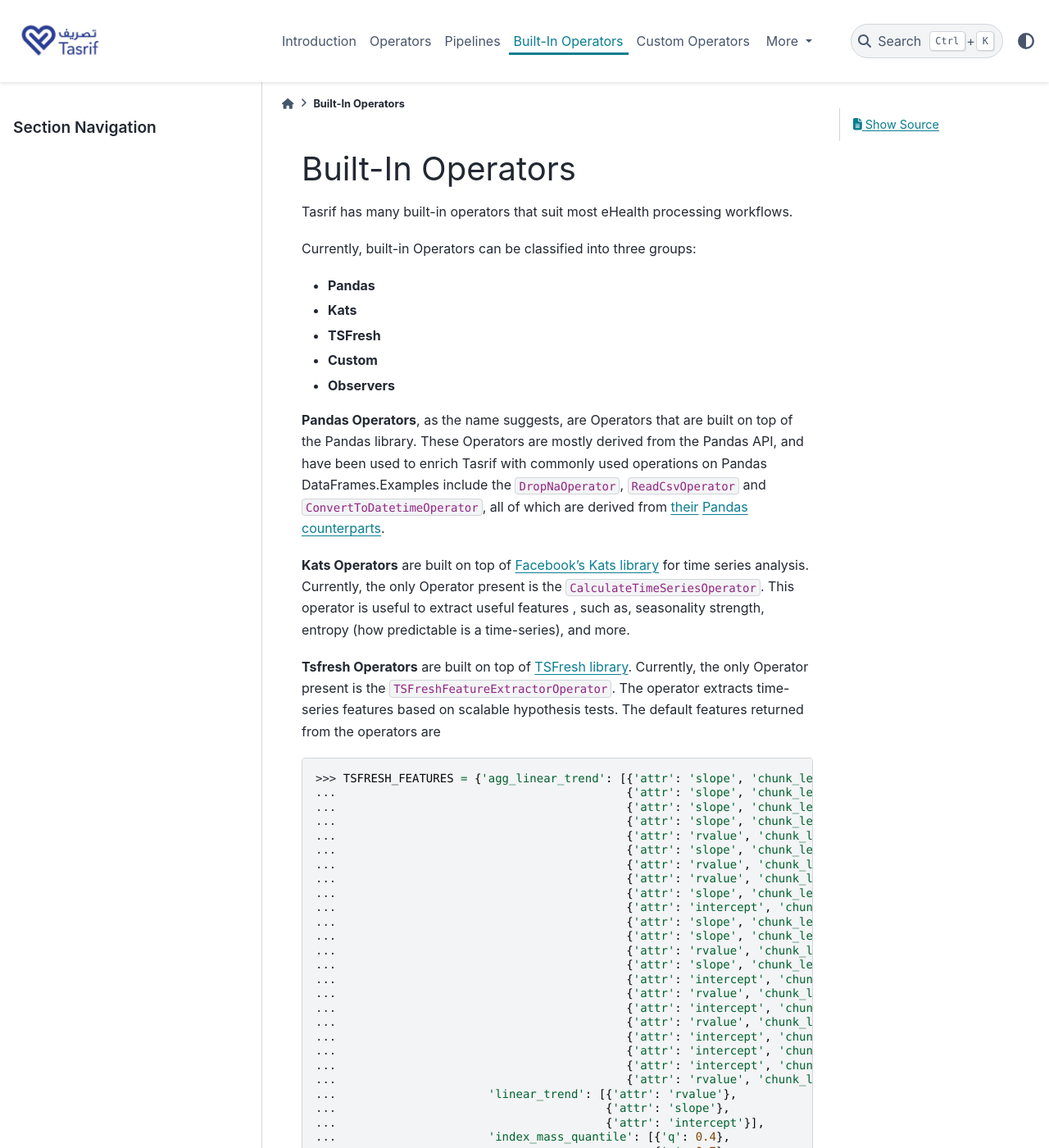
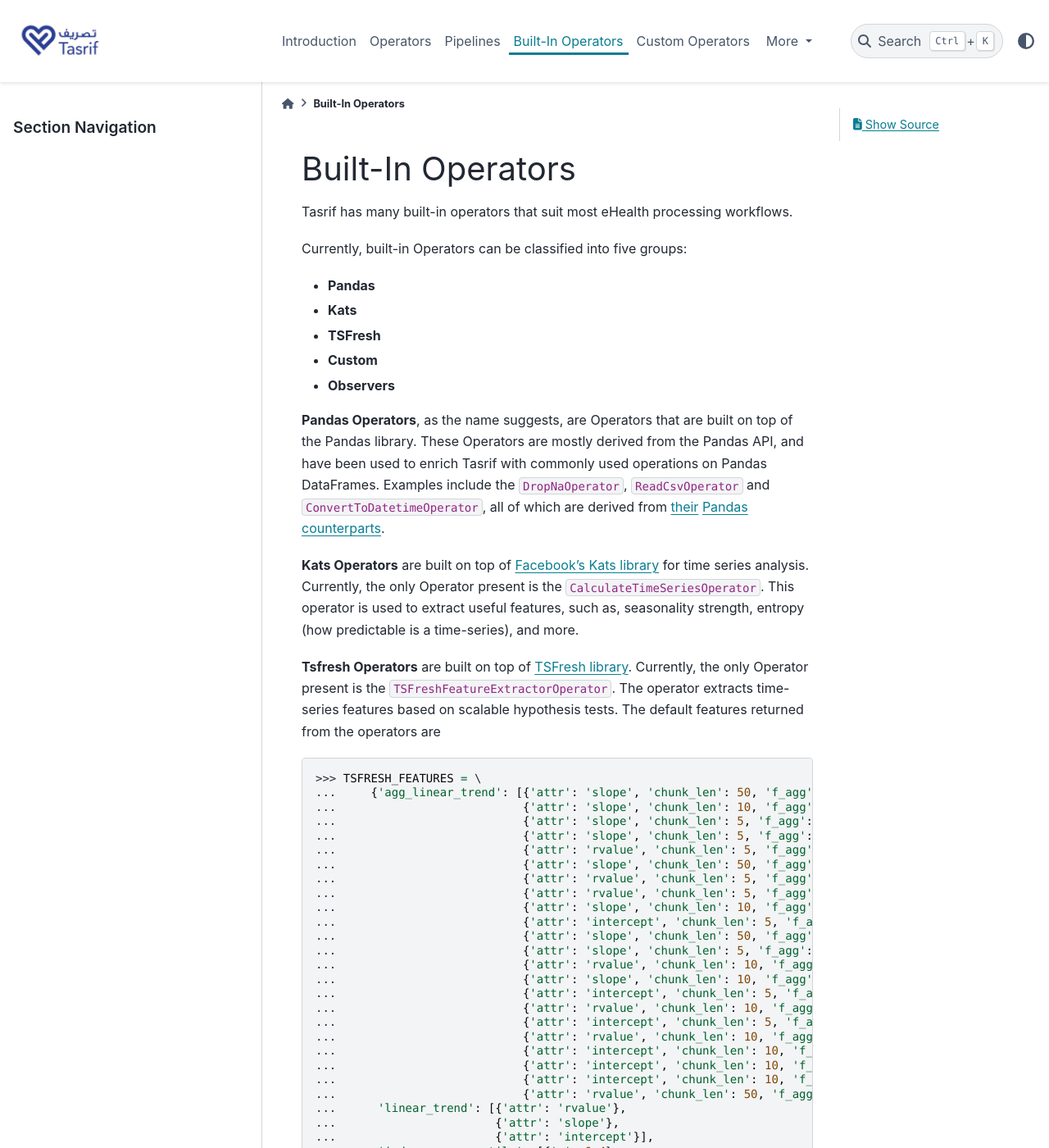
Before and after one commit to qcri/tasrif, a Sphinx documentation site: the page built from docs/source/built-in-operators.rst, in a window 1280 px wide and 1400 px high. Shown: the whole window at 82% size. Built offline with Sphinx 7.4.7 and the PyData theme 0.15.4, drawn with Linux system fonts in a browser that asks for light colours; some of the changed text lies outside the part shown.

Commit message:
Make small changes to docs

```diff
--- a/docs/source/built-in-operators.rst
+++ b/docs/source/built-in-operators.rst
@@ -3,7 +3,7 @@ Built-In Operators
 
 Tasrif has many built-in operators that suit most eHealth processing workflows.
 
-Currently, built-in Operators can be classified into three groups:
+Currently, built-in Operators can be classified into five groups:
 
 * **Pandas**
 * **Kats**
@@ -14,7 +14,7 @@ Currently, built-in Operators can be classified into three groups:
 **Pandas Operators**, as the name suggests, are Operators that are built on top of
 the Pandas library. These Operators are mostly derived from the Pandas API, and
 have been used to enrich Tasrif with commonly used operations on Pandas
-DataFrames.Examples include the :code:`DropNaOperator`, :code:`ReadCsvOperator`
+DataFrames. Examples include the :code:`DropNaOperator`, :code:`ReadCsvOperator`
 and :code:`ConvertToDatetimeOperator`, all of which are derived from `their
 <https://pandas.pydata.org/docs/reference/api/pandas.DataFrame.dropna.html>`_
 `Pandas
@@ -24,8 +24,8 @@ and :code:`ConvertToDatetimeOperator`, all of which are derived from `their
 
 **Kats Operators** are built on top of `Facebook's Kats library`_ for time series
 analysis. Currently, the only Operator present is the
-:code:`CalculateTimeSeriesOperator`. This operator is useful to extract useful features
-, such as, seasonality strength, entropy (how predictable is a time-series), and more.
+:code:`CalculateTimeSeriesOperator`. This operator is used to extract useful features,
+such as, seasonality strength, entropy (how predictable is a time-series), and more.
 
 **Tsfresh Operators** are built on top of `TSFresh library`_. Currently, the only Operator present is the
 :code:`TSFreshFeatureExtractorOperator`. The operator extracts time-series features based on
@@ -33,44 +33,45 @@ scalable hypothesis tests. The default features returned from the operators are
 
 .. code-block:: python
 
-          >>> TSFRESH_FEATURES = {'agg_linear_trend': [{'attr': 'slope', 'chunk_len': 50, 'f_agg': 'mean'},
-          ...                                          {'attr': 'slope', 'chunk_len': 10, 'f_agg': 'var'},
-          ...                                          {'attr': 'slope', 'chunk_len': 5, 'f_agg': 'max'},
-          ...                                          {'attr': 'slope', 'chunk_len': 5, 'f_agg': 'mean'},
-          ...                                          {'attr': 'rvalue', 'chunk_len': 5, 'f_agg': 'max'},
-          ...                                          {'attr': 'slope', 'chunk_len': 50, 'f_agg': 'var'},
-          ...                                          {'attr': 'rvalue', 'chunk_len': 5, 'f_agg': 'mean'},
-          ...                                          {'attr': 'rvalue', 'chunk_len': 5, 'f_agg': 'var'},
-          ...                                          {'attr': 'slope', 'chunk_len': 10, 'f_agg': 'mean'},
-          ...                                          {'attr': 'intercept', 'chunk_len': 5, 'f_agg': 'mean'},
-          ...                                          {'attr': 'slope', 'chunk_len': 50, 'f_agg': 'max'},
-          ...                                          {'attr': 'slope', 'chunk_len': 5, 'f_agg': 'var'},
-          ...                                          {'attr': 'rvalue', 'chunk_len': 10, 'f_agg': 'var'},
-          ...                                          {'attr': 'slope', 'chunk_len': 10, 'f_agg': 'max'},
-          ...                                          {'attr': 'intercept', 'chunk_len': 5, 'f_agg': 'var'},
-          ...                                          {'attr': 'rvalue', 'chunk_len': 10, 'f_agg': 'max'},
-          ...                                          {'attr': 'intercept', 'chunk_len': 5, 'f_agg': 'max'},
-          ...                                          {'attr': 'rvalue', 'chunk_len': 10, 'f_agg': 'mean'},
-          ...                                          {'attr': 'intercept', 'chunk_len': 10, 'f_agg': 'mean'},
-          ...                                          {'attr': 'intercept', 'chunk_len': 10, 'f_agg': 'var'},
-          ...                                          {'attr': 'intercept', 'chunk_len': 10, 'f_agg': 'max'},
-          ...                                          {'attr': 'rvalue', 'chunk_len': 50, 'f_agg': 'max'}],
-          ...                      'linear_trend': [{'attr': 'rvalue'},
-          ...                                       {'attr': 'slope'},
-          ...                                       {'attr': 'intercept'}],
-          ...                      'index_mass_quantile': [{'q': 0.4},
-          ...                                              {'q': 0.7},
-          ...                                              {'q': 0.6},
-          ...                                              {'q': 0.8},
-          ...                                              {'q': 0.3}],
-          ...                      'cwt_coefficients': [{'coeff': 3, 'w': 2, 'widths': (2, 5, 10, 20)},
-          ...                                           {'coeff': 7, 'w': 2, 'widths': (2, 5, 10, 20)}],
-          ...                      'last_location_of_maximum': None,
-          ...                      'fft_coefficient': [{'attr': 'imag', 'coeff': 1},
-          ...                                          {'attr': 'imag', 'coeff': 8}],
-          ...                      'first_location_of_maximum': None,
-          ...                      'energy_ratio_by_chunks': [{'num_segments': 10,
-          ...                                                  'segment_focus': 9}]}
+          >>> TSFRESH_FEATURES = \
+          ...     {'agg_linear_trend': [{'attr': 'slope', 'chunk_len': 50, 'f_agg': 'mean'},
+          ...                           {'attr': 'slope', 'chunk_len': 10, 'f_agg': 'var'},
+          ...                           {'attr': 'slope', 'chunk_len': 5, 'f_agg': 'max'},
+          ...                           {'attr': 'slope', 'chunk_len': 5, 'f_agg': 'mean'},
+          ...                           {'attr': 'rvalue', 'chunk_len': 5, 'f_agg': 'max'},
+          ...                           {'attr': 'slope', 'chunk_len': 50, 'f_agg': 'var'},
+          ...                           {'attr': 'rvalue', 'chunk_len': 5, 'f_agg': 'mean'},
+          ...                           {'attr': 'rvalue', 'chunk_len': 5, 'f_agg': 'var'},
+          ...                           {'attr': 'slope', 'chunk_len': 10, 'f_agg': 'mean'},
+          ...                           {'attr': 'intercept', 'chunk_len': 5, 'f_agg': 'mean'},
+          ...                           {'attr': 'slope', 'chunk_len': 50, 'f_agg': 'max'},
+          ...                           {'attr': 'slope', 'chunk_len': 5, 'f_agg': 'var'},
+          ...                           {'attr': 'rvalue', 'chunk_len': 10, 'f_agg': 'var'},
+          ...                           {'attr': 'slope', 'chunk_len': 10, 'f_agg': 'max'},
+          ...                           {'attr': 'intercept', 'chunk_len': 5, 'f_agg': 'var'},
+          ...                           {'attr': 'rvalue', 'chunk_len': 10, 'f_agg': 'max'},
+          ...                           {'attr': 'intercept', 'chunk_len': 5, 'f_agg': 'max'},
+          ...                           {'attr': 'rvalue', 'chunk_len': 10, 'f_agg': 'mean'},
+          ...                           {'attr': 'intercept', 'chunk_len': 10, 'f_agg': 'mean'},
+          ...                           {'attr': 'intercept', 'chunk_len': 10, 'f_agg': 'var'},
+          ...                           {'attr': 'intercept', 'chunk_len': 10, 'f_agg': 'max'},
+          ...                           {'attr': 'rvalue', 'chunk_len': 50, 'f_agg': 'max'}],
+          ...      'linear_trend': [{'attr': 'rvalue'},
+          ...                       {'attr': 'slope'},
+          ...                       {'attr': 'intercept'}],
+          ...      'index_mass_quantile': [{'q': 0.4},
+          ...                              {'q': 0.7},
+          ...                              {'q': 0.6},
+          ...                              {'q': 0.8},
+          ...                              {'q': 0.3}],
+          ...      'cwt_coefficients': [{'coeff': 3, 'w': 2, 'widths': (2, 5, 10, 20)},
+          ...                           {'coeff': 7, 'w': 2, 'widths': (2, 5, 10, 20)}],
+          ...      'last_location_of_maximum': None,
+          ...      'fft_coefficient': [{'attr': 'imag', 'coeff': 1},
+          ...                          {'attr': 'imag', 'coeff': 8}],
+          ...      'first_location_of_maximum': None,
+          ...      'energy_ratio_by_chunks': [{'num_segments': 10,
+          ...                                  'segment_focus': 9}]}
 
 Future operators may include one to extract relevant features from the time-series.
 
@@ -87,7 +88,7 @@ Examples include:
 .. _TSFresh library: https://github.com/blue-yonder/tsfresh
 
 
-**Observers** allows the user to see the output of intermediate operators in a `SequenceOperator. A user may do the following with Observers:
+**Observers** allows the user to see the output of intermediate operators in a `SequenceOperator`. A user may do the following with Observers:
 
 * See the "head", "tail" or "info" of the output of an operator using :code:`tasrif.processing_pipeline.observers.Logger`
 * See a dataframe after grouping using :code:`tasrif.processing_pipeline.observers.GroupbyLogger`
--- a/docs/source/custom-operators.rst
+++ b/docs/source/custom-operators.rst
@@ -12,8 +12,8 @@ The interface for an Operator is simple:
             pass
 
 By subclassing from :code:`ProcessingOperator`, a user can build their own
-Operators. For example, suppose we needed an Operator that computes the rows of
-each DataFrame passed to it:
+Operators. For example, suppose we needed an Operator that computes the number of
+rows of each DataFrame passed to it:
 
 .. code-block:: python
 
@@ -24,7 +24,7 @@ each DataFrame passed to it:
             output = []
 
             for df in data_frames:
-                len(df.index)
+                output.append(len(df.index))
 
             return output
 
--- a/docs/source/operators.rst
+++ b/docs/source/operators.rst
@@ -45,8 +45,8 @@ Since the :code:`DropNAOperator` is built on top of
 `pandas.DataFrame.dropna`_, the same parameters can also be passed in.
 
 Next, we call the :code:`.process` method on the newly created Operator, and
-then pass in the input DataFrames. The Operator replaces all instances of :code:`red`
-with :code:`green` in both DataFrames, and returns them both in a list.
+then pass in the input DataFrames. The Operator drops each row with
+missing values in both DataFrames, and returns them both in a list.
 
 Operators are more useful when combined together to execute a processing
 workflow. In the next section, we will see how to chain together multiple
```
Also changed, not shown: 1 other file.
